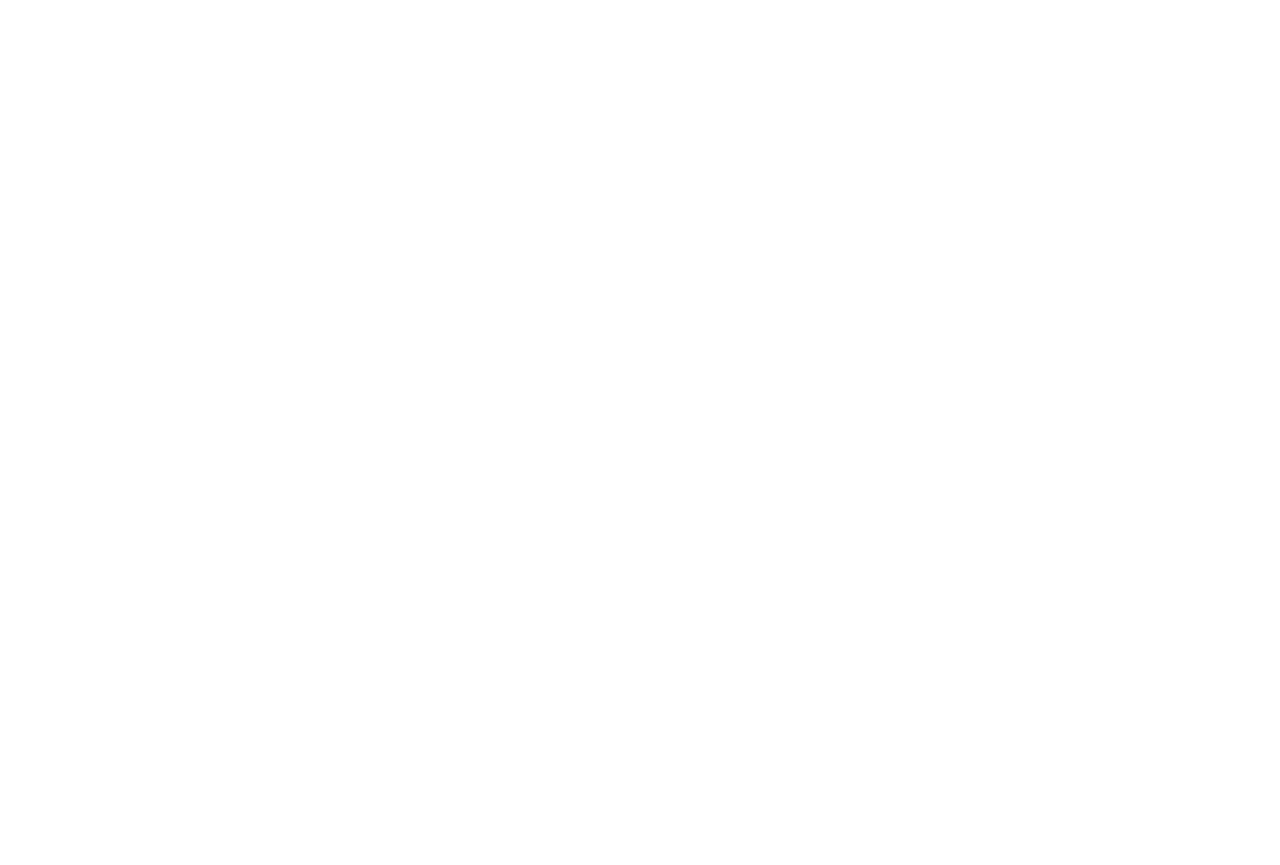
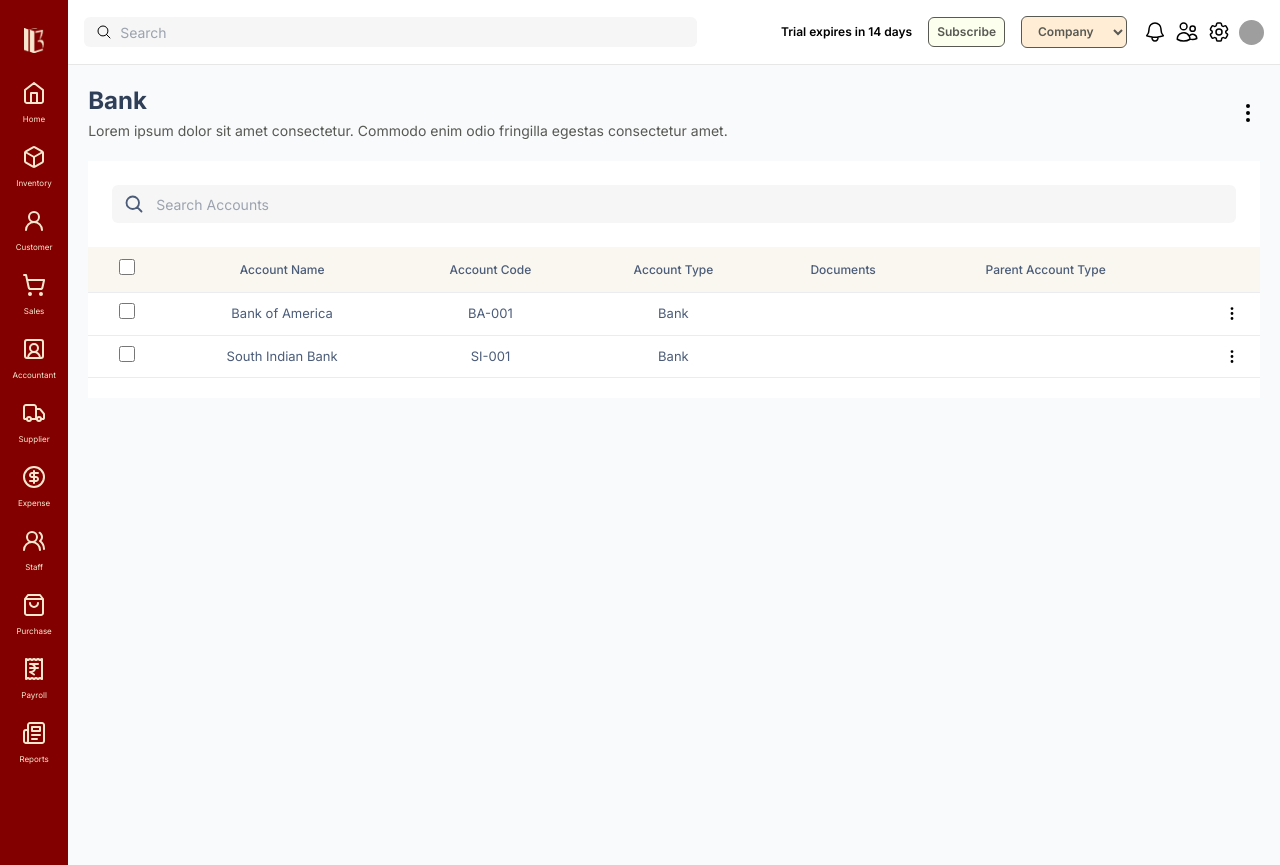
Before and after one commit to Devgnoz/BillBizz-FE, a React (Vite) app: page /bank in a window 1280 px wide. Before the commit this address had no page. Before the commit the page ends 800 px from the top, so only its background shows below. Built offline with nearby package versions, Linux system fonts and the light colour scheme; grey boxes are pictures that could not be loaded.

Commit message:
Bank(Home) created

```diff
--- a/src/App.tsx
+++ b/src/App.tsx
@@ -9,6 +9,8 @@
 import ManualHome from "./features/accountant/manualJournel/ManualHome";
 import NewJournal from "./features/accountant/manualJournel/NewJournal";
 import Cash from "./features/accountant/Cash/Cash";
+import BankHome from "./features/accountant/Bank/BankHome";
+
 function App() {
   return (
     <>
@@ -22,6 +24,7 @@
           <Route path="/cash" element={<Cash/>}></Route>
           <Route path="/manual-journel" element={<ManualHome/>}></Route>
           <Route path="/newjournal" element={<NewJournal/>}></Route>
+          <Route path="/bank" element={<BankHome/>}></Route>
         </Route>
       </Routes>
     </>
--- /dev/null
+++ b/src/features/accountant/Bank/BankHome.tsx
@@ -0,0 +1,43 @@
+import Ellipsis from "../../../assets/icons/Ellipsis"
+import SearchBar from "../../sales/SearchBar"
+
+import Table from "./Table"
+
+
+type Props = {}
+
+function BankHome({}: Props) {
+  return (
+    <>
+    <div className="p-5 bg-slate-50 h-[100vh]">
+    <div className="flex items-center">
+    <div>
+    <h3 className="font-bold text-2xl text-textColor">Bank</h3>
+    <p className="text-sm text-gray mt-1">
+      Lorem ipsum dolor sit amet consectetur. Commodo enim odio fringilla egestas consectetur amet.
+    </p>
+  </div>
+  <div className="ml-auto gap-3 flex items-center">
+
+    <div className="cursor-pointer">
+      <Ellipsis />
+    </div>
+    </div>
+    <div>
+    </div>
+    </div>
+
+    <div className="mt-5 bg-white">
+    <div className="p-6">
+        <SearchBar placeholder="Search Accounts"/>
+    </div>
+    <div>
+        <Table/>
+    </div>
+    </div>
+    </div>
+    </>
+  )
+}
+
+export default BankHome
--- /dev/null
+++ b/src/features/accountant/Bank/Table.tsx
@@ -0,0 +1,52 @@
+import Ellipsis from "../../../assets/icons/Ellipsis";
+
+const Table = () => {
+  const data = [
+    { id: '1', accountName: 'Bank of America', accountCode: 'BA-001', accountType: 'Bank' },
+    { id: '2', accountName: 'South Indian Bank', accountCode: 'SI-001', accountType: 'Bank' },
+
+  ];
+
+  const tableHeaders = [
+    "Account Name",
+    "Account Code",
+    "Account Type",
+    "Documents",
+    "Parent Account Type",
+    ""
+  ];
+
+  return (
+    <div className="overflow-x-auto ">
+      <table className="min-w-full bg-white mb-5">
+        <thead className="text-[12px] text-center text-dropdownText">
+          <tr style={{ backgroundColor: "#F9F7F0" }}>
+            <th className="py-3 px-4 border-b  border-tableBorder"><input type="checkbox" className="form-checkbox w-4 h-4" /></th>
+            {tableHeaders.map((heading, index) => (
+              <th className="py-2 px-4 font-medium  border-b  border-tableBorder" key={index}>{heading}</th>
+            ))}
+          </tr>
+        </thead>
+        <tbody className="text-dropdownText text-center text-[13px]">
+          {data.map((item) => (
+            <tr key={item.id} className="relative">
+              <td className="py-2.5 px-4  border-y border-tableBorder"><input type="checkbox" className="form-checkbox w-4 h-4" /></td>
+              <td className="py-2.5 px-4  border-y border-tableBorder">{item.accountName}</td>
+              <td className="py-2.5 px-4  border-y border-tableBorder">{item.accountCode}</td>
+              <td className="py-2.5 px-4  border-y border-tableBorder">{item.accountType}</td>
+              <td className="py-2.5 px-4  border-y border-tableBorder"></td>
+              <td className="py-2.5 px-4  border-y border-tableBorder"></td>
+              <td className="cursor-pointer py-2.5 px-4 border-y border-tableBorder">
+                <div className="flex justify-end">
+                <Ellipsis height={17}/>
+                </div>
+            </td>
+            </tr>
+          ))}
+        </tbody>
+      </table>
+    </div>
+  );
+};
+
+export default Table;
```
